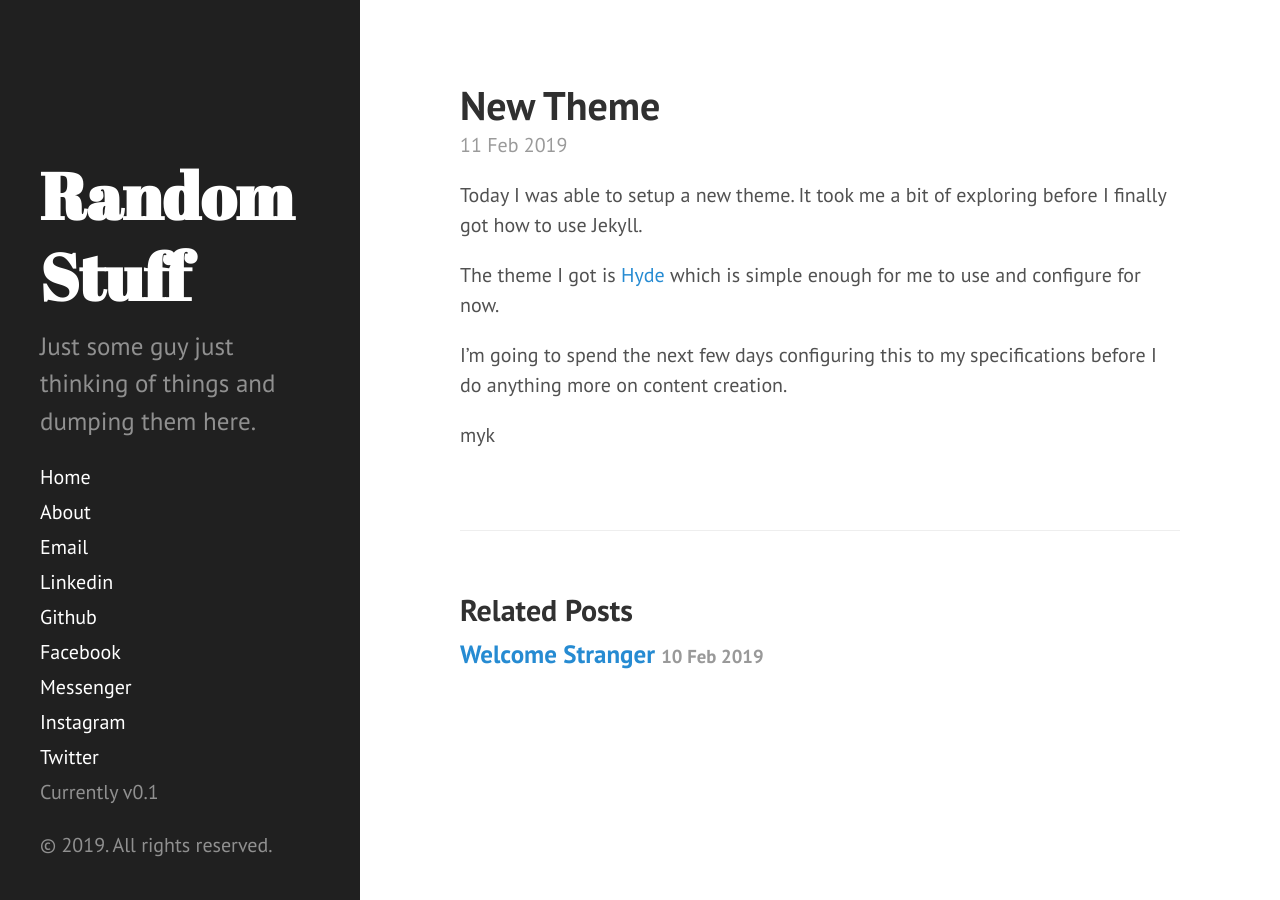
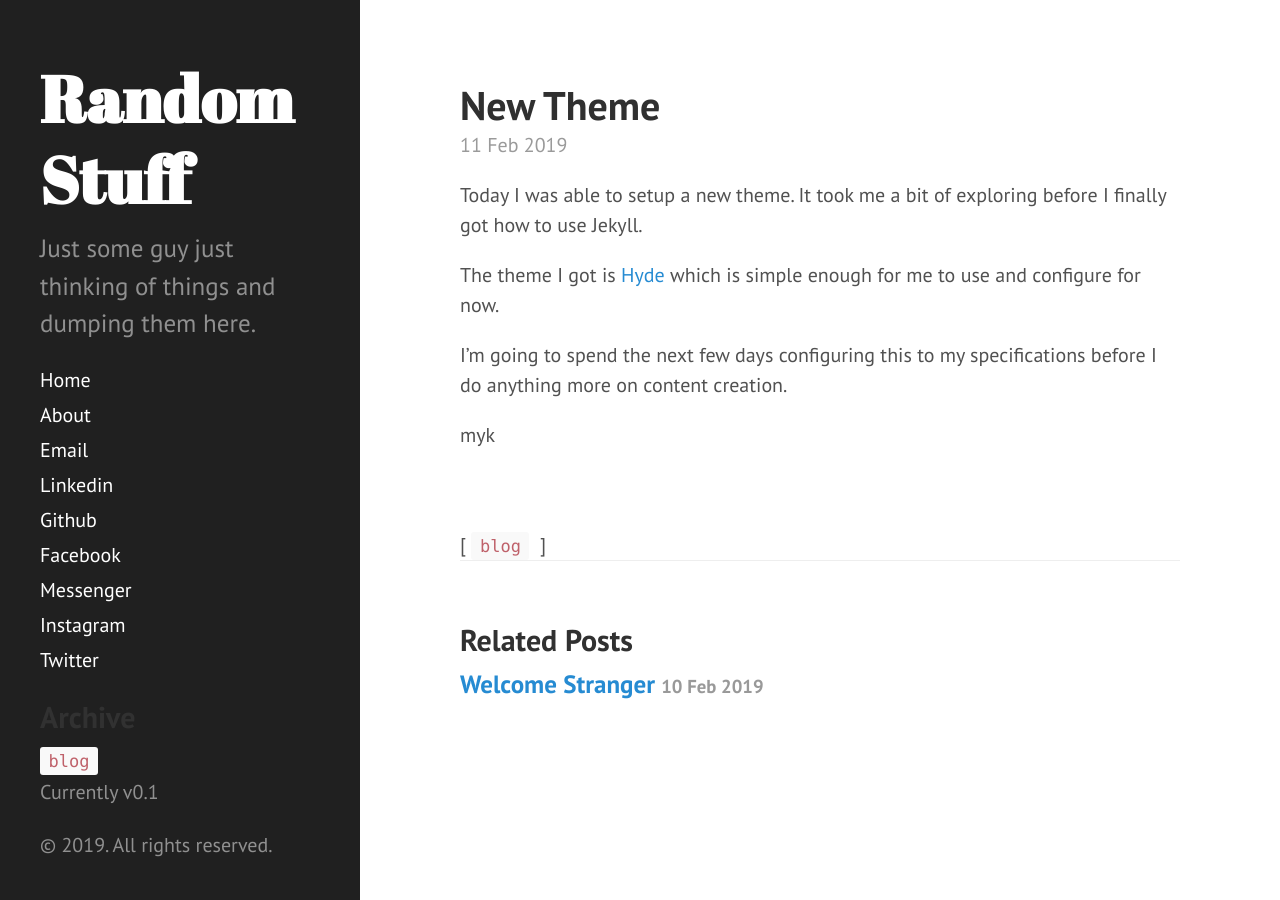
Before and after one commit to ogbinar/ogbinar.github.io, a Jekyll site: the page built from _posts/2019-02-11-new-theme.md, in a window 1280 px wide. Built offline with Jekyll 4.4.1, drawn with Linux system fonts in a browser that asks for light colours.

Commit message:
tag system

```diff
--- /dev/null
+++ b/_includes/archive.html
@@ -0,0 +1,12 @@
+<h2>Archive</h2>
+{% capture temptags %}
+  {% for tag in site.tags %}
+    {{ tag[1].size | plus: 1000 }}#{{ tag[0] }}#{{ tag[1].size }}
+  {% endfor %}
+{% endcapture %}
+{% assign sortedtemptags = temptags | split:' ' | sort | reverse %}
+{% for temptag in sortedtemptags %}
+  {% assign tagitems = temptag | split: '#' %}
+  {% capture tagname %}{{ tagitems[1] }}{% endcapture %}
+  <a href="/tag/{{ tagname }}"><code class="highligher-rouge"><nobr>{{ tagname }}</nobr></code></a>
+{% endfor %}
--- /dev/null
+++ b/_includes/collecttags.html
@@ -0,0 +1,18 @@
+{% assign rawtags = "" %}
+{% for post in site.posts %}
+  {% assign ttags = post.tags | join:'|' | append:'|' %}
+  {% assign rawtags = rawtags | append:ttags %}
+{% endfor %}
+{% assign rawtags = rawtags | split:'|' | sort %}
+
+{% assign site.tags = "" %}
+{% for tag in rawtags %}
+  {% if tag != "" %}
+    {% if tags == "" %}
+      {% assign tags = tag | split:'|' %}
+    {% endif %}
+    {% unless tags contains tag %}
+      {% assign tags = tags | join:'|' | append:'|' | append:tag | split:'|' %}
+    {% endunless %}
+  {% endif %}
+{% endfor %}
--- a/_includes/head.html
+++ b/_includes/head.html
@@ -1,5 +1,8 @@
 <head>
 
+{% if site.tags != "" %}
+  {% include collecttags.html %}
+{% endif %}
 
   <!-- Global site tag (gtag.js) - Google Analytics -->
 <script async src="https://www.googletagmanager.com/gtag/js?id=UA-2474755-2"></script>
--- a/_includes/sidebar.html
+++ b/_includes/sidebar.html
@@ -34,7 +34,7 @@
       <a class="sidebar-nav-item" href="{{ site.link.messenger }}">Messenger</a>
 	  <a class="sidebar-nav-item" href="{{ site.link.instagram }}">Instagram</a>
 	  <a class="sidebar-nav-item" href="{{ site.link.twitter }}">Twitter</a>
-
+	  {% include archive.html %}
       <span class="sidebar-nav-item">Currently v{{ site.version }}</span>
     </nav>
 
--- a/_layouts/post.html
+++ b/_layouts/post.html
@@ -7,6 +7,13 @@
   <span class="post-date">{{ page.date | date_to_string }}</span>
   {{ content }}
 </div>
+
+<span>[
+  {% for tag in page.tags %}
+    {% capture tag_name %}{{ tag }}{% endcapture %}
+    <a href="/tag/{{ tag_name }}"><code class="highligher-rouge"><nobr>{{ tag_name }}</nobr></code>&nbsp;</a>
+  {% endfor %}
+]</span>
 
 <div class="related">
   <h2>Related Posts</h2>
--- a/_posts/2019-02-10-welcome-stranger.md
+++ b/_posts/2019-02-10-welcome-stranger.md
@@ -1,6 +1,7 @@
 ---
 layout: post
 title: Welcome Stranger
+tags: blog
 ---
 
 I'm currently migrating from my old host so please stand by. I mean I think it's like a natural law of nature that every so often IT guys will rethink their architecture / tech stack and do a "migration".
--- a/_posts/2019-02-11-new-theme.md
+++ b/_posts/2019-02-11-new-theme.md
@@ -1,6 +1,7 @@
 ---
 layout: post
 title: New Theme
+tags: blog
 ---
 
 Today I was able to setup a new theme. It took me a bit of exploring before I finally got how to use Jekyll.
```
Also changed, not shown: _layouts/tagpage.html (added, +14 -0 lines), tag/hololens.md (added, +5 -0 lines), _layouts/page.html (line endings or trailing spaces).
